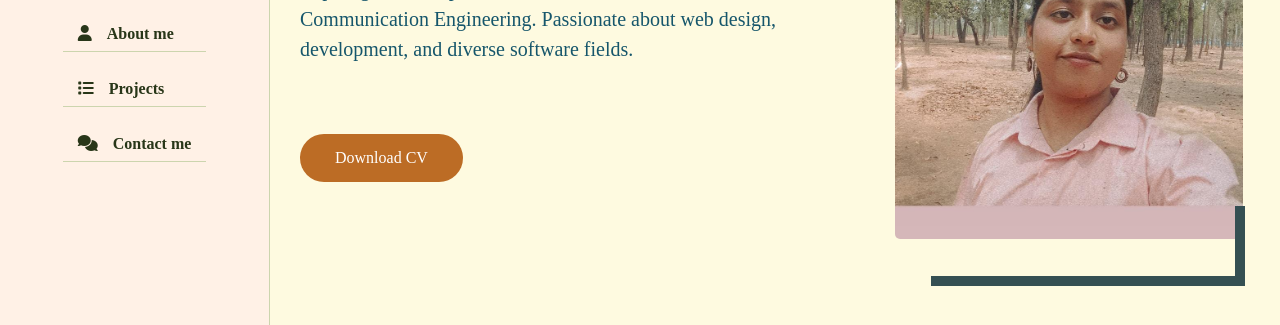
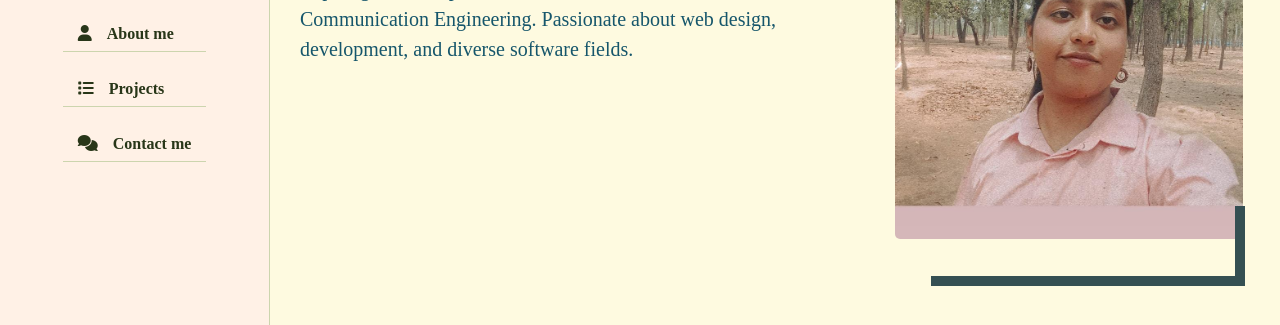
Before and after one commit to RocksAnuska/MY-PORTFOLIO, a plain HTML site: page index.html in a window 1280 px wide. Shown: the part 353-678 px from the top of the page. Drawn offline with nearby package versions, Linux system fonts and the light colour scheme; a web font is replaced by a local one.

Commit message:
Update index.html

```diff
--- a/index.html
+++ b/index.html
@@ -36,7 +36,7 @@
                             <h3 class="my-profession">I' m a <span class="typing">Web Designer</span></h3>
                             <p>Aspiring software professional and B.Tech student of Electronics and Communication
                                 Engineering. Passionate about web design, development, and diverse software fields.</p>
-                            <a href="#" class="btn">Download CV</a>
+
                         </div>
                         <div class="home-img padd-15">
                             <img src="anuska.jpeg" alt="">
@@ -78,7 +78,7 @@
                                             <p>Age : <span>19years</span></p>
                                         </div>
                                         <div class="Info-Item padd-15 em">
-                                            <p>Email : <span>anuskadutta972@gmail.com</span></p>
+                                            <p>Email : <span>anuskadutta972<br>@gmail.com</span></p>
                                         </div>
                                         <div class="Info-Item padd-15">
                                             <p>Degree : <span>pursuing B.Tech</span></p>
```
